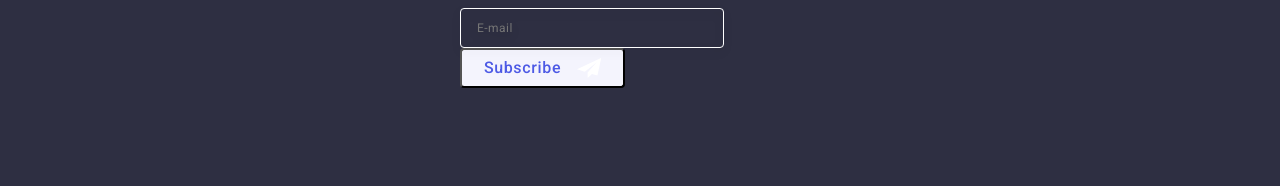
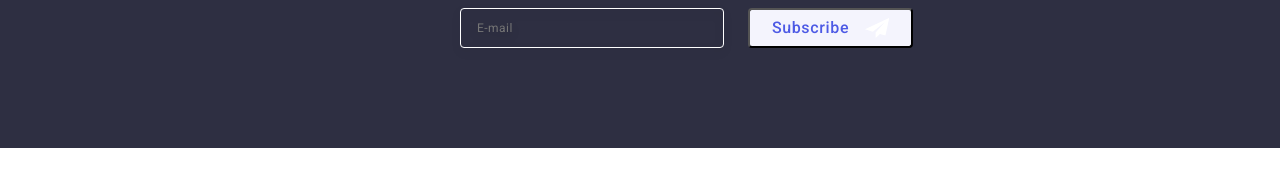
Before and after one commit to MadDog83/goit-markup-hw-05, a plain HTML site: page index.html in a window 1280 px wide. Shown: the part 3125-3311 px from the top of the page. After the commit the page ends 3273 px from the top, so only its background shows below. Drawn offline with nearby package versions, Linux system fonts and the light colour scheme.

Commit message:
Update index.html

```diff
--- a/index.html
+++ b/index.html
@@ -440,21 +440,21 @@
           </ul>
           <div class="subscribe">
             <p class="subscribe-par">Subscribe</p>
-            <form class="subscribe-report" action="">
-              <label class="form-label" for="">
+            <form class="subscribe-report">
+              <label class="form-label">
                 <input
                   class="form-input"
                   name="subscribe"
                   type="email"
                   placeholder="E-mail"
                 />
-                <button class="form-button" type="submit">
-                  Subscribe
-                  <svg class="subscribe-icon" width="24" height="24">
-                    <use href="./images/icons.svg#icon-send"></use>
-                  </svg>
-                </button>
               </label>
+              <button class="form-button" type="submit">
+                Subscribe
+                <svg class="subscribe-icon" width="24" height="24">
+                  <use href="./images/icons.svg#icon-send"></use>
+                </svg>
+              </button>
             </form>
           </div>
         </div>
```
